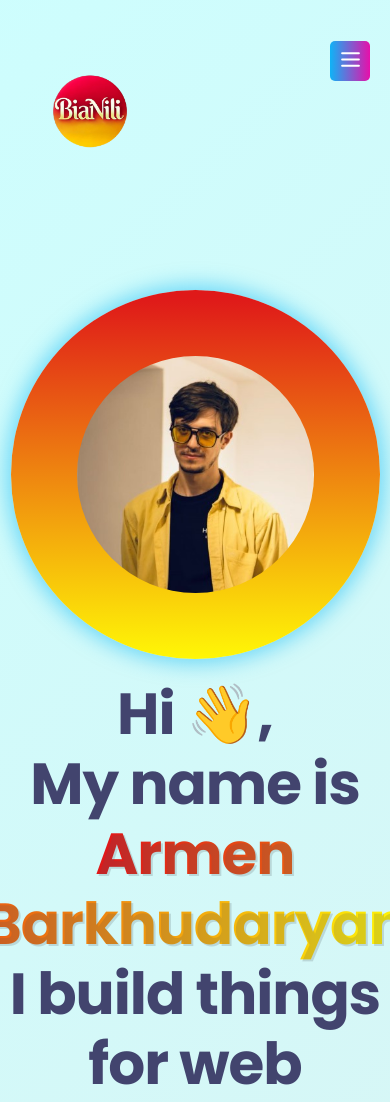
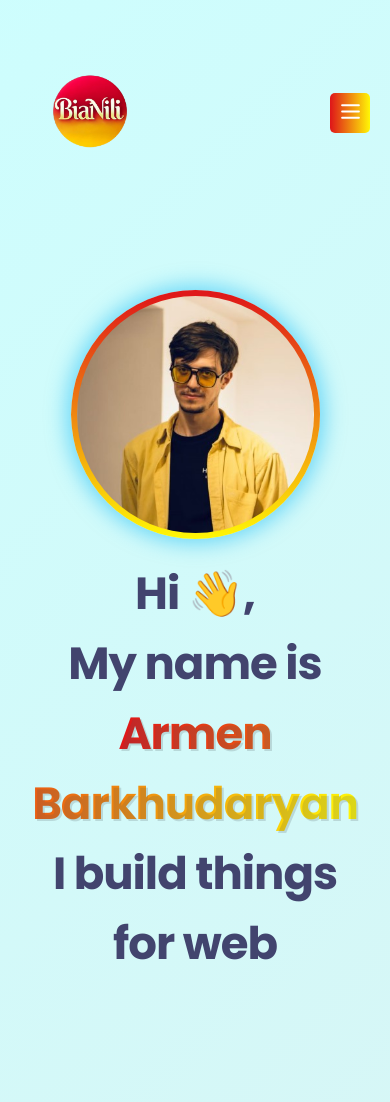
Before and after one commit to Biainili/Biainili-Profile, a plain HTML site: page index.html in a window 390 px wide. Shown: the top 1102 px of the page. Drawn offline with Linux system fonts and the light colour scheme.

Commit message:
AddsCommits

```diff
--- a/styles.css
+++ b/styles.css
@@ -36,7 +36,7 @@ header {
   display: flex;
   justify-content: space-between;
   width: 100%;
-  max-width: 1193px;
+  max-width: 1400px;
 }
 .logos {
   align-self: center;
@@ -471,10 +471,11 @@ footer {
     display: none;
   }
   #menu {
+    align-self: center;
     display: block;
     width: 40px;
     height: 40px;
-    background: linear-gradient(90deg, #13b0f5 2.05%, #e70faa 100%);
+    background: linear-gradient(90deg, #df1919 2.05%, #fff706 100%);
     border: none;
     border-radius: 5px;
     cursor: pointer;
@@ -515,6 +516,11 @@ footer {
     margin-top: 100px;
   }
 }
+@media (max-width: 950px) {
+  .container_project {
+    grid-template-columns: repeat(1, 1fr);
+  }
+}
 
 @media (max-width: 850px) {
   .profile {
@@ -548,8 +554,12 @@ footer {
   .container_stack {
     grid-template-columns: repeat(3, 1fr);
   }
-  .container_project {
-    grid-template-columns: repeat(1, 1fr);
+  header,
+  .profile,
+  .stack,
+  .projects,
+  footer {
+    padding-inline: 35px;
   }
 }
 
@@ -571,6 +581,16 @@ footer {
   .img_profile {
     width: 249px;
     height: 249px;
+  }
+  .forImg_container {
+    width: 249px;
+    height: 249px;
+  }
+  .profile h3 {
+    font-size: 45px;
+  }
+  .left_text h3 span {
+    font-size: 45px;
   }
   header,
   .profile,
```
